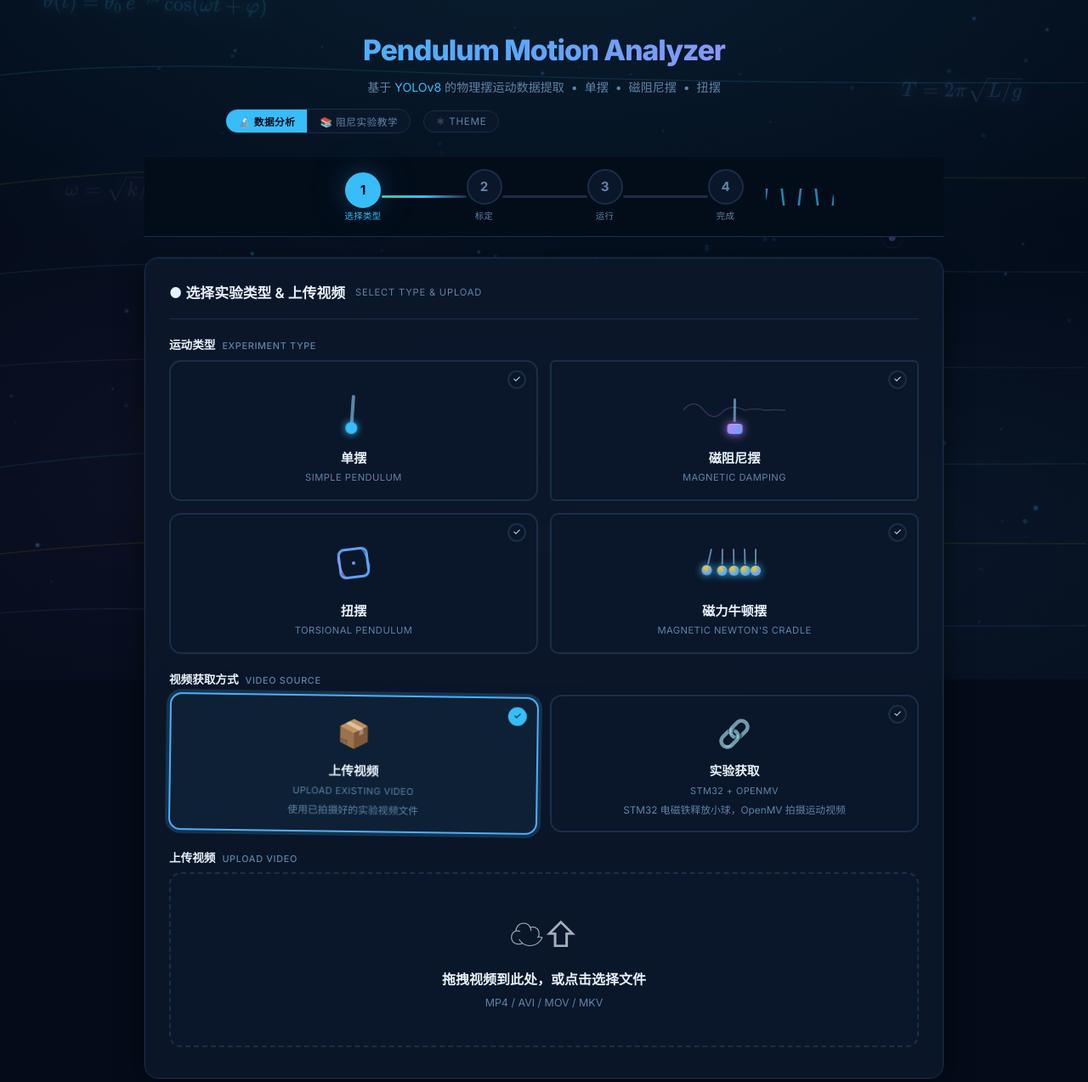
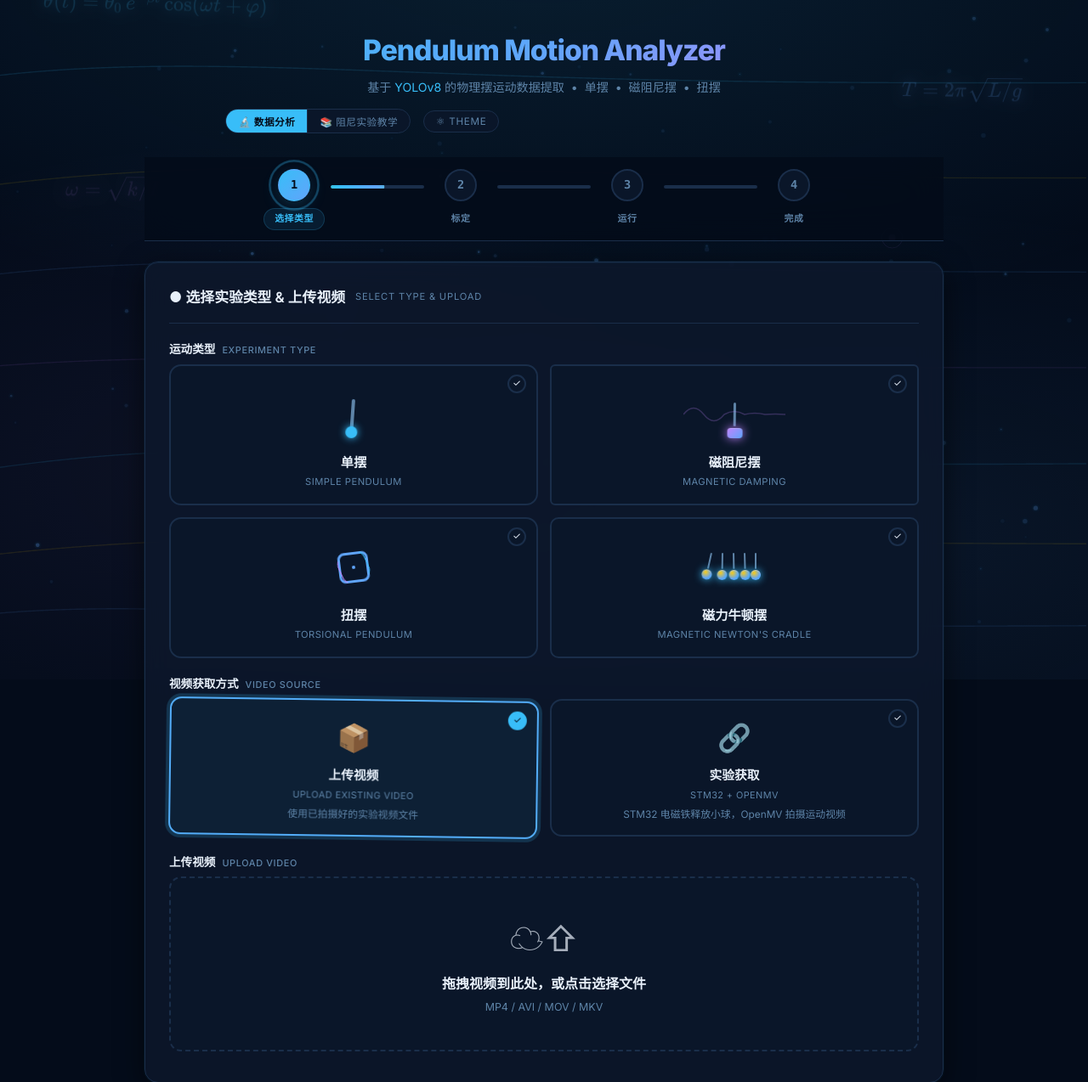
Before and after one commit to qiaoyuzheng0804-create/pendulum_web, a Flask app: page / in a window 1280 px wide. Shown: the top 1274 px of the page at 85% size. Run offline with Flask 3, Linux system fonts and the light colour scheme.

Commit message:
美化1-4步骤条：渐变圆点光晕动画流光线

```diff
--- a/templates/index.html
+++ b/templates/index.html
@@ -76,25 +76,27 @@
   .header .sub em{font-style:normal;color:var(--a1);}
 
   /* Step bar */
-  .step-bar-wrap{position:sticky;top:0;z-index:100;padding:14px 20px;margin-bottom:24px;background:color-mix(in srgb,var(--bg) 92%,transparent);backdrop-filter:blur(20px);-webkit-backdrop-filter:blur(20px);border-bottom:1px solid var(--border);}
-  .step-bar{display:flex;align-items:center;justify-content:center;gap:0;max-width:700px;margin:0 auto;position:relative;overflow:visible;}
-  .step-node{display:flex;flex-direction:column;align-items:center;gap:6px;position:relative;flex-shrink:0;z-index:1;}
-  .step-dot{display:flex;align-items:center;justify-content:center;width:42px;height:42px;border-radius:50%;font-weight:700;font-size:0.95rem;transition:all 0.5s;background:var(--bg2);border:2px solid var(--border);color:var(--t3);position:relative;z-index:1;}
-  .step-dot.done{background:var(--green);border-color:var(--green);color:#000;box-shadow:0 0 20px rgba(74,222,128,0.3);}
-  .step-dot.current{background:var(--a1);border-color:var(--a1);color:var(--bt);box-shadow:0 0 24px var(--fr),0 0 48px var(--fr);animation:dotPulse 1.8s linear infinite;}
-  .step-bar .step-node:nth-child(7) .step-dot.current{animation-delay:-0.3s;}
-  .step-bar .step-node:nth-child(5) .step-dot.current{animation-delay:-0.6s;}
-  .step-bar .step-node:nth-child(3) .step-dot.current{animation-delay:-0.9s;}
-  .step-bar .step-node:nth-child(1) .step-dot.current{animation-delay:-1.2s;}
-  .step-line-wrap{flex:1;display:flex;align-items:center;min-width:30px;max-width:100px;height:3px;position:relative;}
-  .step-line{flex:1;height:3px;border-radius:2px;background:var(--border);transition:background 0.5s;}
-  .step-line.done{background:linear-gradient(90deg,var(--green),var(--a1));}
-  .step-line.current{background:linear-gradient(90deg,var(--green),var(--a1),var(--border));}
-  .step-label{font-size:0.65rem;color:var(--t3);font-weight:500;white-space:nowrap;text-transform:uppercase;letter-spacing:0.04em;transition:color 0.4s;}
-  .step-node.current .step-label{color:var(--a1);}
+  .step-bar-wrap{position:sticky;top:0;z-index:100;padding:14px 20px 12px;margin-bottom:24px;background:color-mix(in srgb,var(--bg) 88%,transparent);backdrop-filter:blur(20px);-webkit-backdrop-filter:blur(20px);border-bottom:1px solid var(--border);}
+  .step-bar{display:flex;align-items:flex-start;justify-content:center;gap:0;max-width:720px;margin:0 auto;position:relative;}
+  .step-node{display:flex;flex-direction:column;align-items:center;gap:8px;position:relative;flex-shrink:0;z-index:1;min-width:86px;}
+  .step-dot{display:flex;align-items:center;justify-content:center;width:38px;height:38px;border-radius:50%;font-weight:700;font-size:0.85rem;font-family:'JetBrains Mono','Consolas',monospace;background:var(--bg2);border:2px solid var(--border);color:var(--t3);position:relative;z-index:1;transition:background .5s,color .5s,border-color .5s,box-shadow .5s,transform .5s cubic-bezier(.22,.61,.36,1);}
+  .step-dot::after{content:'';position:absolute;inset:-7px;border-radius:50%;pointer-events:none;}
+  .step-dot.done{background:linear-gradient(135deg,color-mix(in srgb,var(--green) 82%,#fff),var(--green));border-color:transparent;color:#03140a;box-shadow:0 4px 16px color-mix(in srgb,var(--green) 35%,transparent);}
+  .step-dot.done::after{border:1px solid color-mix(in srgb,var(--green) 40%,transparent);}
+  .step-dot.current{background:linear-gradient(135deg,var(--a1),var(--a2));border-color:transparent;color:var(--bt);box-shadow:0 6px 20px var(--fr);animation:stepPop .55s cubic-bezier(.34,1.56,.64,1) both;}
+  .step-dot.current::after{border:2px solid var(--a1);animation:stepHalo 2s ease-out infinite;}
+  .step-line-wrap{flex:1;display:flex;align-items:center;min-width:26px;max-width:110px;height:42px;}
+  .step-line{width:100%;height:4px;border-radius:2px;background:var(--border);position:relative;overflow:hidden;}
+  .step-line::after{content:'';position:absolute;inset:0;border-radius:2px;background:linear-gradient(90deg,var(--green),var(--a1));transform:scaleX(0);transform-origin:left center;transition:transform .7s cubic-bezier(.22,.61,.36,1);}
+  .step-line.done::after{transform:scaleX(1);}
+  .step-line.current::after{transform:scaleX(.5);background:linear-gradient(90deg,var(--green),var(--a1),var(--a2),var(--green));background-size:200% 100%;animation:lineGrow 1.8s ease-in-out infinite alternate,lineShift 2.4s linear infinite;}
+  @keyframes stepPop{0%{transform:scale(.5);}62%{transform:scale(1.14);}100%{transform:scale(1);}}
+  @keyframes stepHalo{0%{transform:scale(.9);opacity:.75;}75%,100%{transform:scale(1.5);opacity:0;}}
+  @keyframes lineGrow{from{transform:scaleX(.45);}to{transform:scaleX(1);}}
+  @keyframes lineShift{from{background-position:0% 0;}to{background-position:-200% 0;}}
+  .step-label{font-size:0.68rem;color:var(--t3);font-weight:600;white-space:nowrap;text-transform:uppercase;letter-spacing:0.05em;padding:3px 12px;border-radius:999px;border:1px solid transparent;transition:color .45s,background .45s,border-color .45s;}
+  .step-node.current .step-label{color:var(--a1);background:var(--g1);border-color:var(--fr);}
   .step-node.done .step-label{color:var(--green);}
-  .wave-pulse{position:absolute;top:50%;height:20px;width:80px;pointer-events:none;z-index:0;animation:waveTravel 3.5s linear infinite;}
-  @keyframes waveTravel{0%{left:0%;transform:translateY(-50%) translateX(-100%);}100%{left:100%;transform:translateY(-50%) translateX(0%);}}
 
   /* Cards with 3D tilt */
   .card{background:var(--card);border:1px solid var(--border);border-radius:16px;padding:28px;margin-bottom:20px;box-shadow:var(--shadow),var(--ci);backdrop-filter:blur(16px);-webkit-backdrop-filter:blur(16px);transition:transform 0.15s ease-out,border-color 0.3s,background 0.5s,box-shadow 0.3s;position:relative;transform-style:preserve-3d;perspective:1000px;}
@@ -467,7 +469,6 @@
         <div class="step-dot" id="sd4">4</div>
         <div class="step-label">完成</div>
       </div>
-      <svg class="wave-pulse" viewBox="0 0 80 3" preserveAspectRatio="none"><path d="M0,1.5 Q10,-12 20,1.5 Q30,15 40,1.5 Q50,-12 60,1.5 Q70,15 80,1.5" fill="none" stroke="var(--a1)" stroke-width="2" opacity="0.7"/></svg>
     </div>
   </div>
 
```
